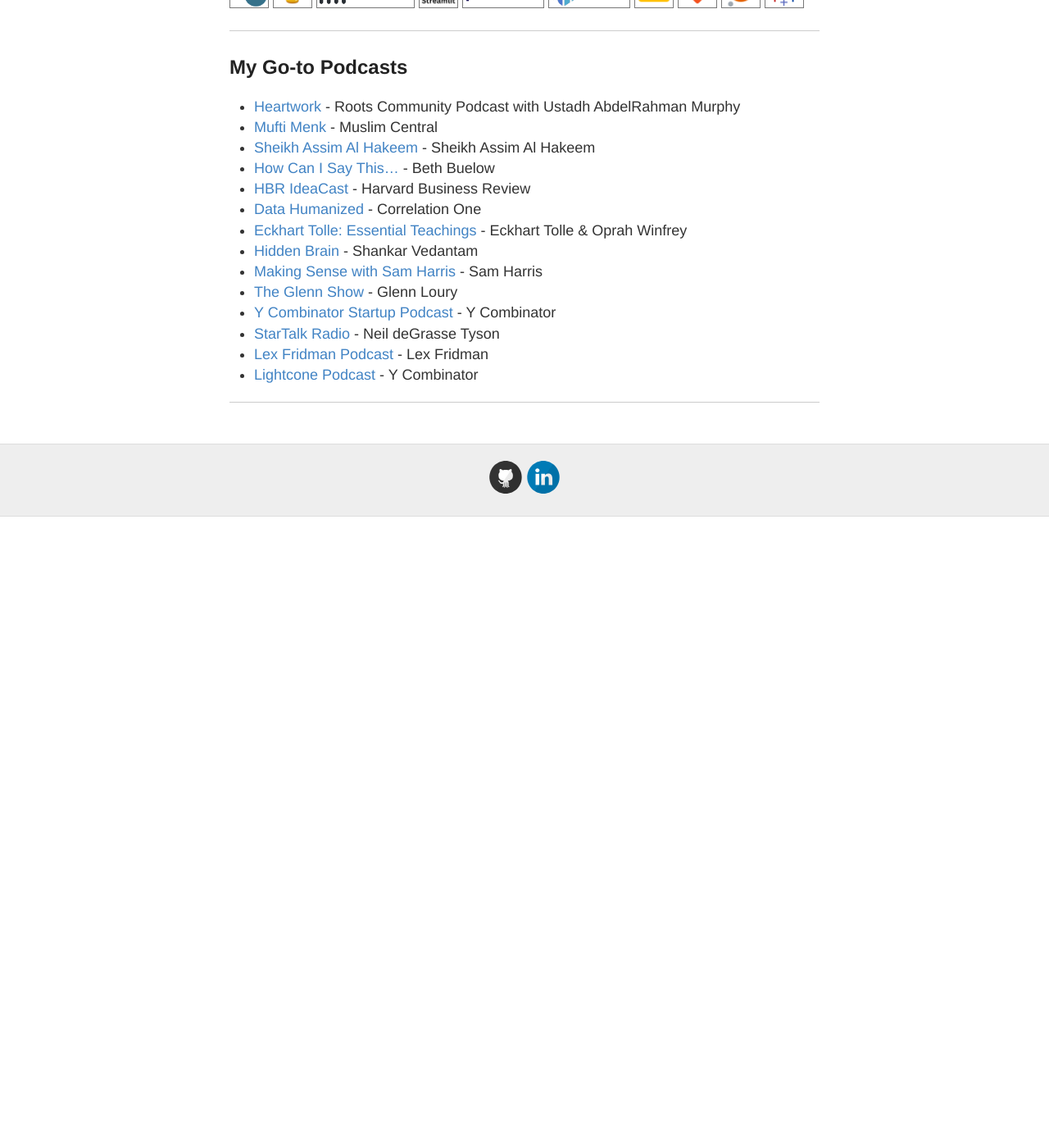
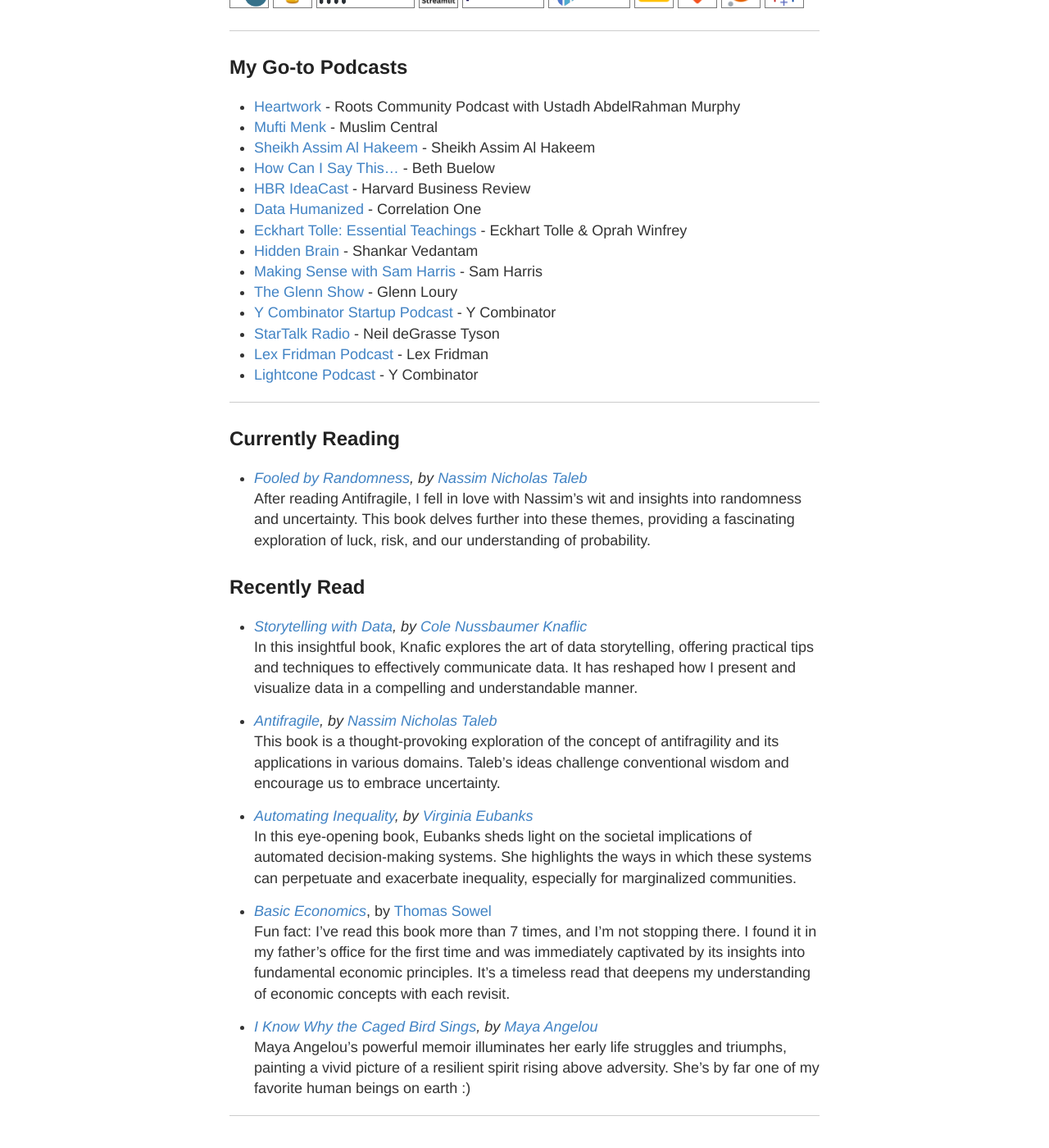
Before and after one commit to obtbe/obtbe.github.io, a Jekyll site: the page built from about.md, in a window 1280 px wide and 1400 px high, scrolled down 915 px. Shown: the whole window at 82% size. Built offline with Jekyll 4.4.1, drawn with Linux system fonts in a browser that asks for light colours; our own code applies the rules of GitHub Pages for plain Markdown files; before the commit the page ends 1545 px from its top, so only the background shows below that.

Commit message:
extended about me

```diff
--- a/about.md
+++ b/about.md
@@ -53,3 +53,27 @@ Thank you for visiting my Blog. I hope you find both the beauty and power of dat
 * [Lightcone Podcast](https://podcasts.apple.com/us/podcast/lightcone-podcast/id1743860177) - Y Combinator
 
 <div style="border-bottom: 1px solid #ccc; margin: 20px 0;"></div>
+
+## Currently Reading
+
+- *[Fooled by Randomness](https://www.amazon.com/Fooled-Randomness-Hidden-Markets-Incerto/dp/0812975219), by [Nassim Nicholas Taleb](https://www.fooledbyrandomness.com/)*
+  After reading Antifragile, I fell in love with Nassim's wit and insights into randomness and uncertainty. This book delves further into these themes, providing a fascinating exploration of luck, risk, and our understanding of probability.
+
+## Recently Read
+
+- *[Storytelling with Data](https://www.amazon.com/Storytelling-Data-Visualization-Business-Professionals/dp/1119002257), by [Cole Nussbaumer Knaflic](https://www.linkedin.com/in/colenussbaumer/)*
+  In this insightful book, Knafic explores the art of data storytelling, offering practical tips and techniques to effectively communicate data. It has reshaped how I present and visualize data in a compelling and understandable manner.
+
+- *[Antifragile](https://www.amazon.com/Antifragile-Things-That-Disorder-Incerto/dp/0812979680), by [Nassim Nicholas Taleb](https://www.fooledbyrandomness.com/)*
+  This book is a thought-provoking exploration of the concept of antifragility and its applications in various domains. Taleb's ideas challenge conventional wisdom and encourage us to embrace uncertainty.
+
+- *[Automating Inequality](https://www.amazon.com/Automating-Inequality-High-Tech-Profile-Police/dp/1250074312), by [Virginia Eubanks](https://virginia-eubanks.com/about/)*
+  In this eye-opening book, Eubanks sheds light on the societal implications of automated decision-making systems. She highlights the ways in which these systems can perpetuate and exacerbate inequality, especially for marginalized communities.
+
+- *[Basic Economics](https://www.amazon.com/Basic-Economics-Thomas-Sowell/dp/0465060730)*, by [Thomas Sowel](https://www.hoover.org/profiles/thomas-sowell)
+  Fun fact: I've read this book more than 7 times, and I'm not stopping there. I found it in my father's office for the first time and was immediately captivated by its insights into fundamental economic principles. It's a timeless read that deepens my understanding of economic concepts with each revisit.
+
+- *[I Know Why the Caged Bird Sings](https://www.amazon.com/Know-Why-Caged-Bird-Sings/dp/0345514408), by [Maya Angelou](https://www.mayaangelou.com/biography/)*
+  Maya Angelou's powerful memoir illuminates her early life struggles and triumphs, painting a vivid picture of a resilient spirit rising above adversity. She's by far one of my favorite human beings on earth :)
+
+<div style="border-bottom: 1px solid #ccc; margin: 20px 0;"></div>
```
